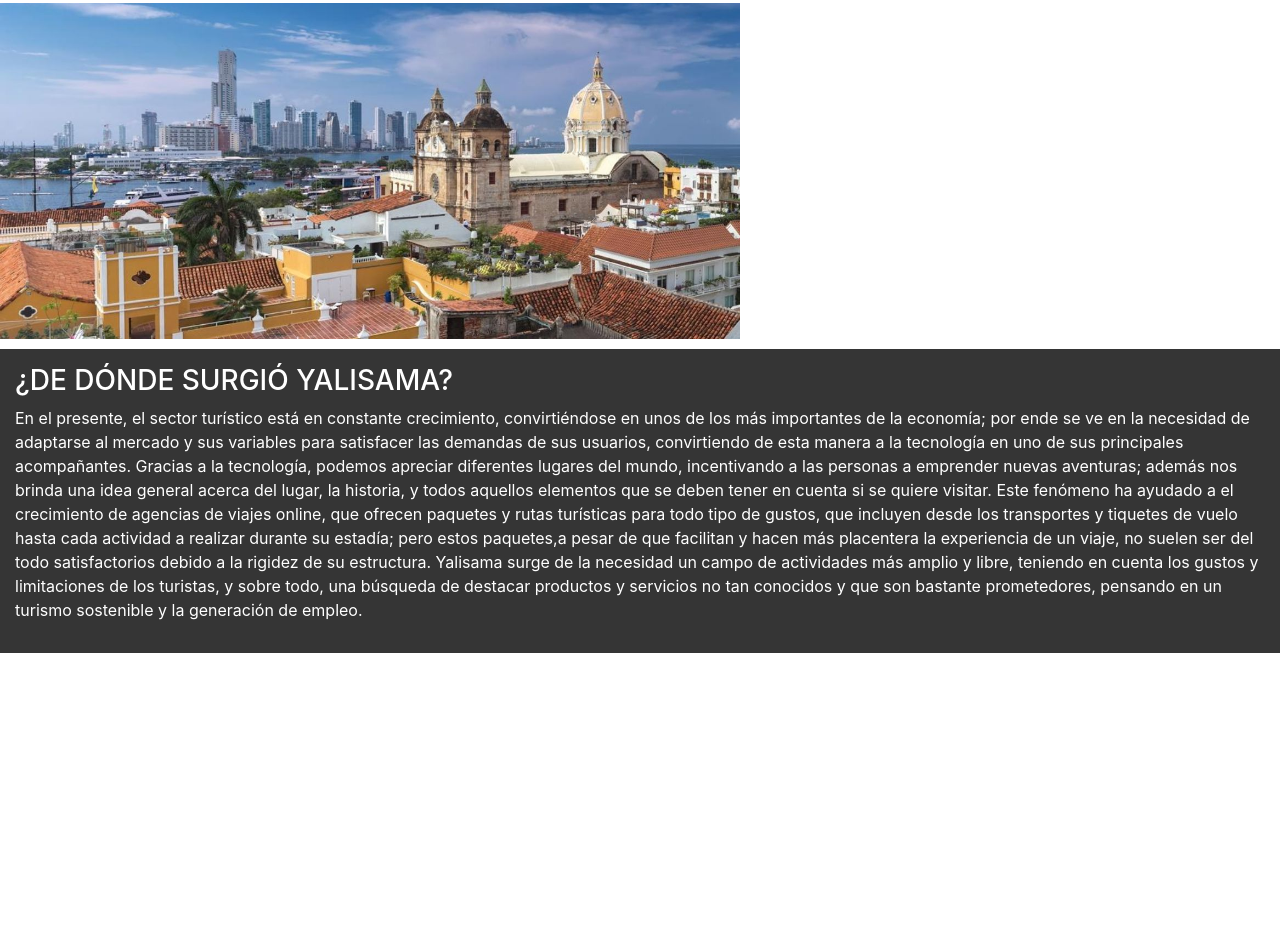
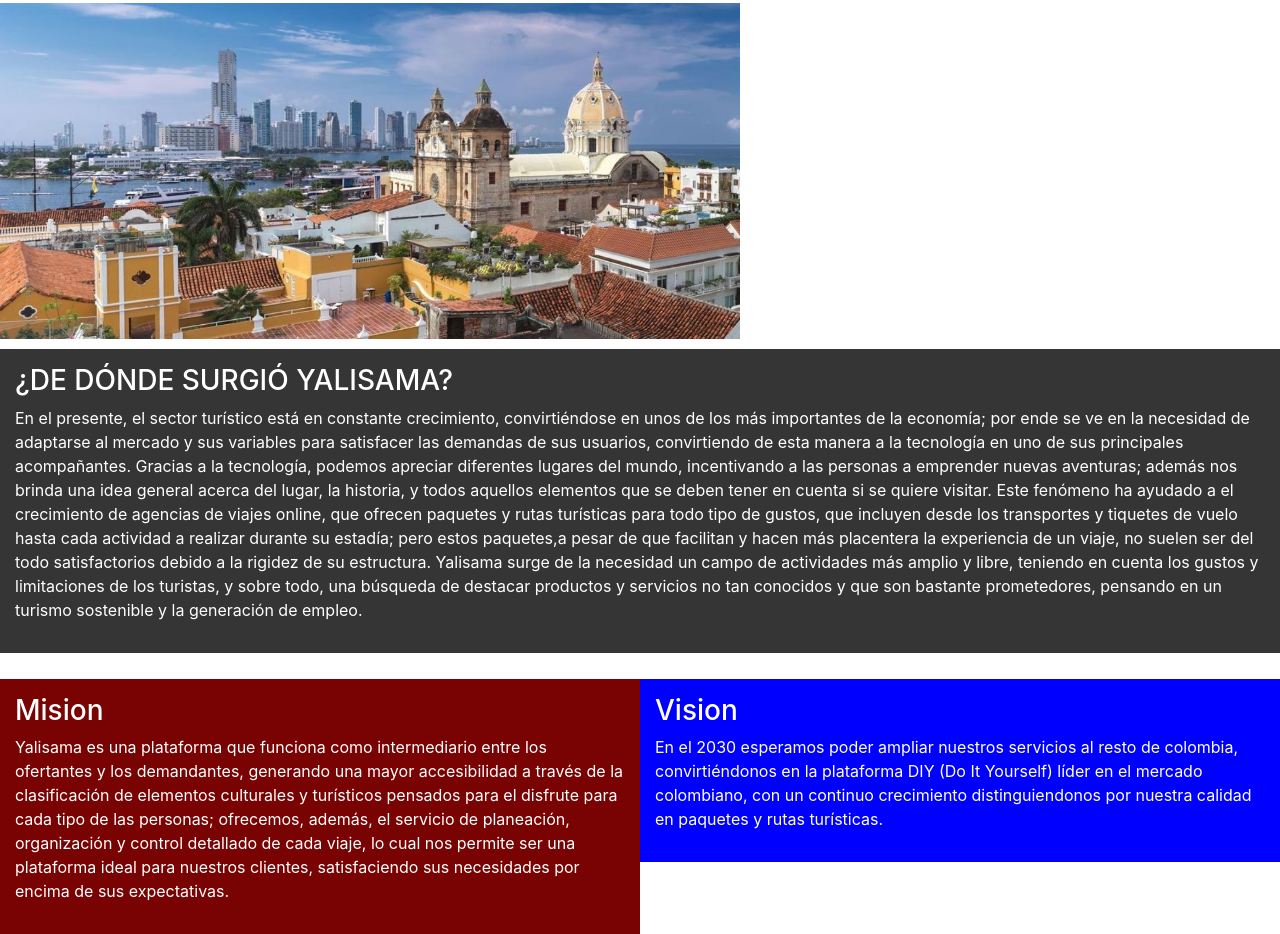
Before and after one commit to Anubis444/Turismo2, a plain HTML site: page Nosotros.html in a window 1280 px wide. Shown: the part 591-1525 px from the top of the page. Before the commit the page ends 1244 px from the top, so only its background shows below. Drawn offline with nearby package versions, Linux system fonts and the light colour scheme; files whose address does not match are found by name.

Commit message:
nosotros2

```diff
--- a/Nosotros.html
+++ b/Nosotros.html
@@ -127,6 +127,22 @@
 
    </div>
    </aside>
+  </p>
+  <aside id="derecha">
+  <div class="vision">
+    <h3>Vision</h3>
+    <p>
+      En el 2030 esperamos poder ampliar nuestros servicios al resto de colombia, convirtiéndonos en la plataforma DIY (Do It Yourself) líder en el mercado colombiano, con un continuo crecimiento distinguiendonos por nuestra calidad en paquetes y rutas turísticas.
+    </p>
+
+</div>
+</aside>
+   <div class="mision">
+    <h3>Mision</h3>
+    <p>
+    Yalisama es una plataforma que funciona como intermediario entre los ofertantes y los demandantes, generando una mayor accesibilidad a través de la clasificación de elementos culturales y turísticos pensados para el disfrute para cada tipo de las personas; ofrecemos, además, el servicio de planeación, organización y control detallado de cada viaje, lo cual nos permite ser una plataforma ideal para nuestros clientes, satisfaciendo sus necesidades por encima de sus expectativas.
+
+
        </div>
 
 
--- a/css/estilos.css
+++ b/css/estilos.css
@@ -203,16 +203,39 @@ aside#Lateral{
     color: #fff;
     margin-top: 10px;
     margin-top: 10px;
+
+
 }
-/* maincol*/
-article#main.col{
-    float: left;
-    width: 65%;
-}
+
+
 /* titulo*/
 title{
  float:right;
 position:relative;
 
 }
-/* titulo*/
+
+.mision{
+    padding: 15px;
+    background-color:rgb(121, 3, 3);
+    color: #fff;
+    margin-top: 10px;
+    margin-top: 10px;
+    float: right;
+width: 50%;
+}
+
+aside#derecha{
+    float: right;
+    width: 50%;
+
+}
+.vision{
+    padding: 15px;
+    background-color:blue;
+    color: #fff;
+    margin-top: 10px;
+    margin-top: 10px;
+   height: 10%;
+
+}
```
